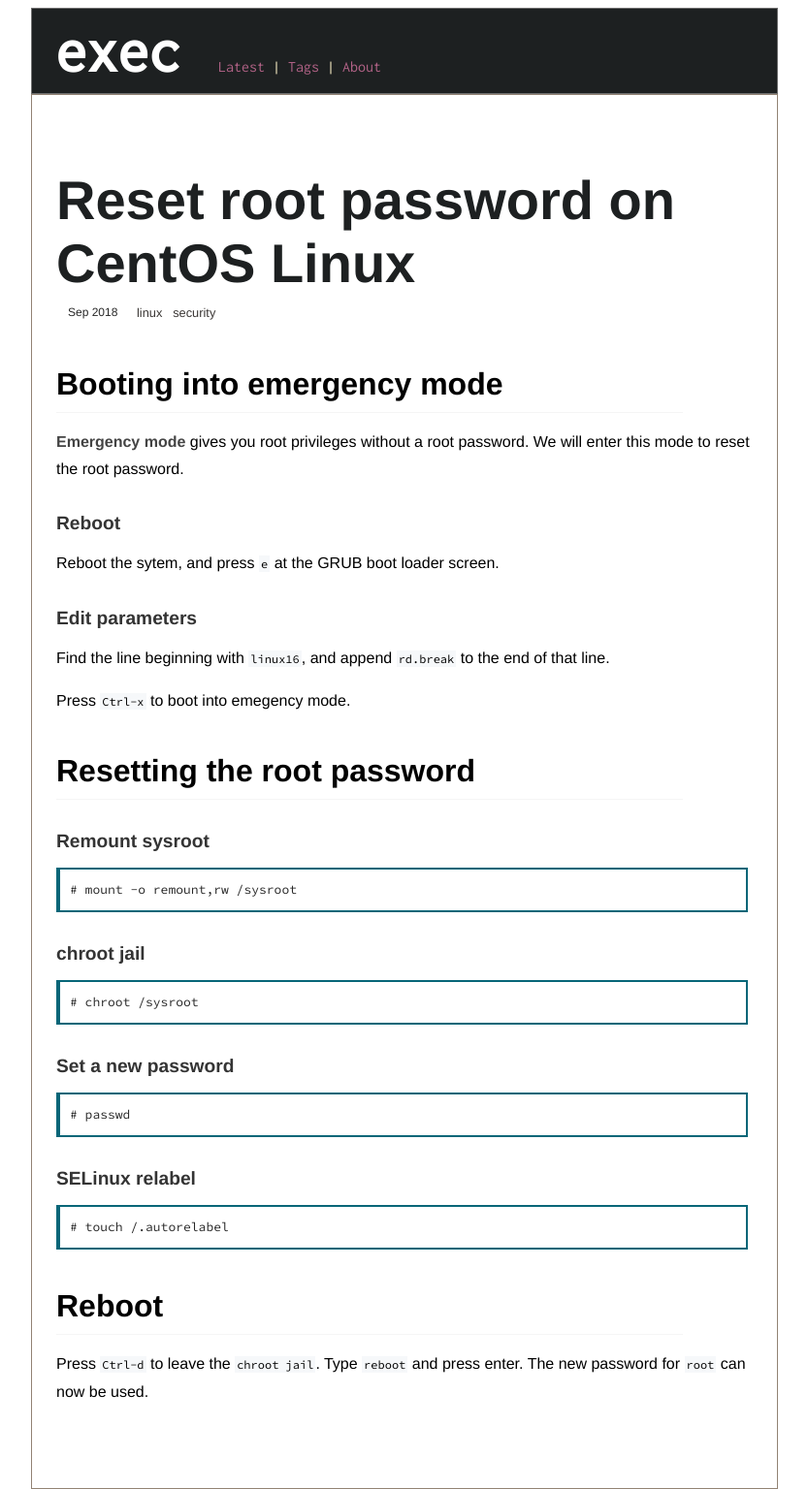
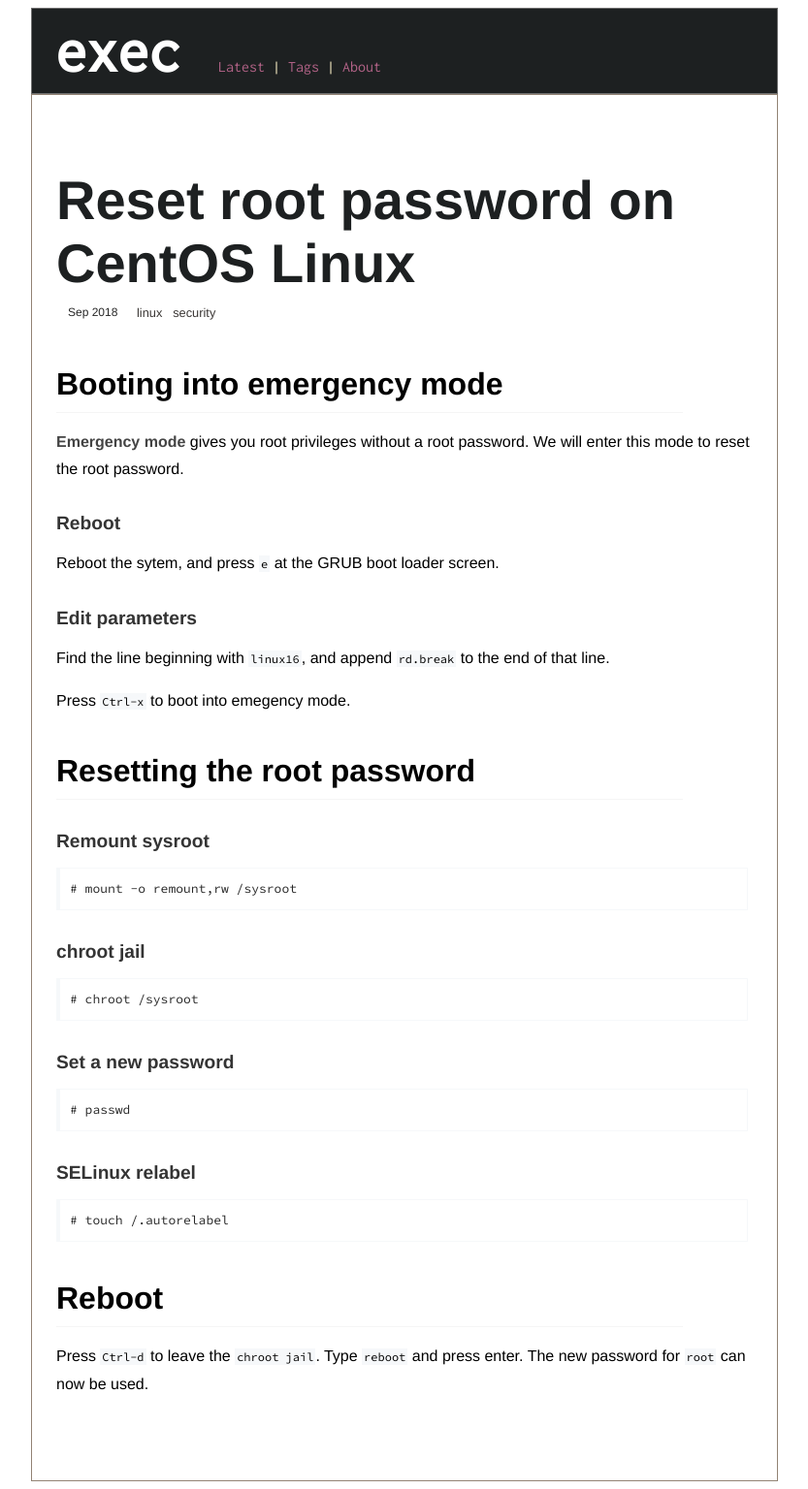
Before and after one commit to execas/execas.github.io, a Jekyll site: the page built from _posts/2018-09-03-reset-root-password-on-centos-linux.md, in a window 1280 px wide. Shown: the whole page at 97% size, without its empty margins (223-1056 px from the left). Built offline with Jekyll 4.4.1, drawn with Linux system fonts in a browser that asks for light colours.

Commit message:
Update execas.css

```diff
--- a/css/execas.css
+++ b/css/execas.css
@@ -60,8 +60,8 @@
      padding-left: 10px;
      padding-bottom: 12px;
      padding-top: 12px;
-     border:2px solid #076678;
-     border-left:4px solid #076678;
+     border:1px solid #f6f8fa;
+     border-left:4px solid #f6f8fa;
      white-space: pre;
      overflow: auto;
      /*border-radius: 5px 5px 5px 5px;     */
```
